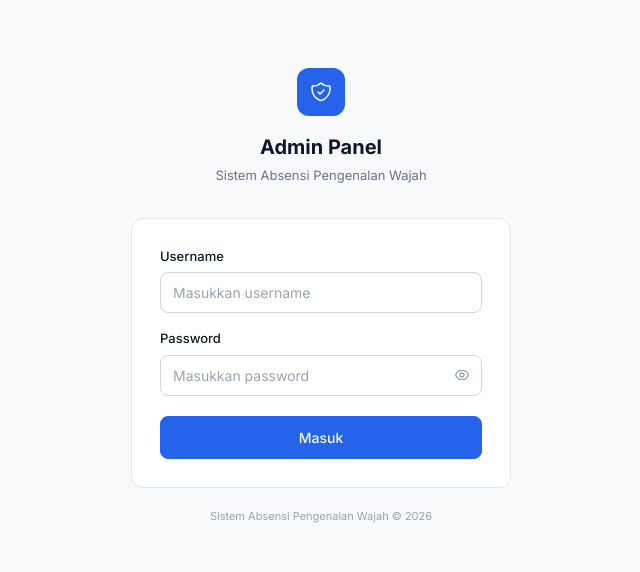
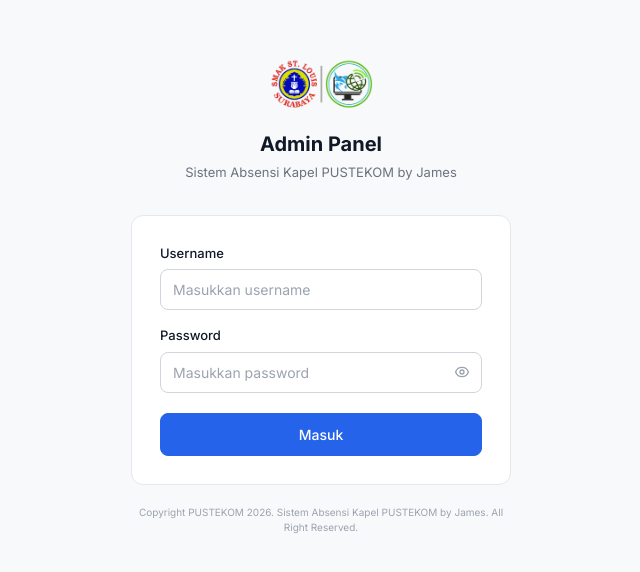
Before and after one commit to jamesaja2/absensi-face, a Next.js app in the folder frontend/: page /admin in a window 1280 px wide. Shown: the part 104-676 px from the top of the page, without its empty margins (319-959 px from the left). Built offline with nearby package versions, Linux system fonts and the light colour scheme.

Commit message:
feat: PUSTEKOM branding on admin login + dashboard header and copyright

```diff
--- a/frontend/src/app/admin/dashboard/page.tsx
+++ b/frontend/src/app/admin/dashboard/page.tsx
@@ -115,14 +115,10 @@ export default function AdminDashboard() {
       }}>
         <div style={{ maxWidth: 1200, margin: '0 auto', padding: '0 24px', height: 56, display: 'flex', alignItems: 'center', justifyContent: 'space-between' }}>
           <div style={{ display: 'flex', alignItems: 'center', gap: 10 }}>
-            <div style={{ width: 32, height: 32, borderRadius: 8, background: 'var(--color-accent)', display: 'flex', alignItems: 'center', justifyContent: 'center' }}>
-              <svg width="16" height="16" fill="none" viewBox="0 0 24 24" stroke="#fff" strokeWidth={2}>
-                <path strokeLinecap="round" strokeLinejoin="round" d="M9 12l2 2 4-4m5.618-4.016A11.955 11.955 0 0112 2.944a11.955 11.955 0 01-8.618 3.04A12.02 12.02 0 003 9c0 5.591 3.824 10.29 9 11.622 5.176-1.332 9-6.03 9-11.622 0-1.042-.133-2.052-.382-3.016z" />
-              </svg>
-            </div>
+            <img src="/logo.png" alt="Logo PUSTEKOM" style={{ height: 36 }} />
             <div>
               <div style={{ fontWeight: 600, fontSize: 14, color: 'var(--color-text-primary)' }}>Admin Dashboard</div>
-              <div style={{ fontSize: 11, color: 'var(--color-text-muted)' }}>Sistem Absensi Pengenalan Wajah</div>
+              <div style={{ fontSize: 11, color: 'var(--color-text-muted)' }}>Sistem Absensi Kapel PUSTEKOM by James</div>
             </div>
           </div>
 
--- a/frontend/src/app/admin/page.tsx
+++ b/frontend/src/app/admin/page.tsx
@@ -53,19 +53,9 @@ export default function AdminLoginPage() {
 
         {/* Logo + title */}
         <div style={{ textAlign: 'center', marginBottom: 32 }}>
-          <div style={{
-            width: 48, height: 48, borderRadius: 12,
-            background: 'var(--color-accent)',
-            display: 'flex', alignItems: 'center', justifyContent: 'center',
-            margin: '0 auto 16px',
-          }}>
-            <svg width="24" height="24" fill="none" viewBox="0 0 24 24" stroke="#fff" strokeWidth={1.5}>
-              <path strokeLinecap="round" strokeLinejoin="round"
-                d="M9 12l2 2 4-4m5.618-4.016A11.955 11.955 0 0112 2.944a11.955 11.955 0 01-8.618 3.04A12.02 12.02 0 003 9c0 5.591 3.824 10.29 9 11.622 5.176-1.332 9-6.03 9-11.622 0-1.042-.133-2.052-.382-3.016z" />
-            </svg>
-          </div>
+          <img src="/logo.png" alt="Logo PUSTEKOM" style={{ height: 56, margin: '0 auto 16px' }} />
           <h1 style={{ fontSize: 20, fontWeight: 700, color: 'var(--color-text-primary)' }}>Admin Panel</h1>
-          <p style={{ fontSize: 13, color: 'var(--color-text-secondary)', marginTop: 4 }}>Sistem Absensi Pengenalan Wajah</p>
+          <p style={{ fontSize: 13, color: 'var(--color-text-secondary)', marginTop: 4 }}>Sistem Absensi Kapel PUSTEKOM by James</p>
         </div>
 
         {/* Card */}
@@ -140,8 +130,8 @@ export default function AdminLoginPage() {
           </form>
         </div>
 
-        <p style={{ textAlign: 'center', fontSize: 11, color: 'var(--color-text-muted)', marginTop: 20 }}>
-          Sistem Absensi Pengenalan Wajah © {new Date().getFullYear()}
+        <p style={{ textAlign: 'center', fontSize: 10, color: 'var(--color-text-muted)', marginTop: 20, lineHeight: 1.5 }}>
+          Copyright PUSTEKOM 2026. Sistem Absensi Kapel PUSTEKOM by James. All Right Reserved.
         </p>
       </div>
     </main>
```
